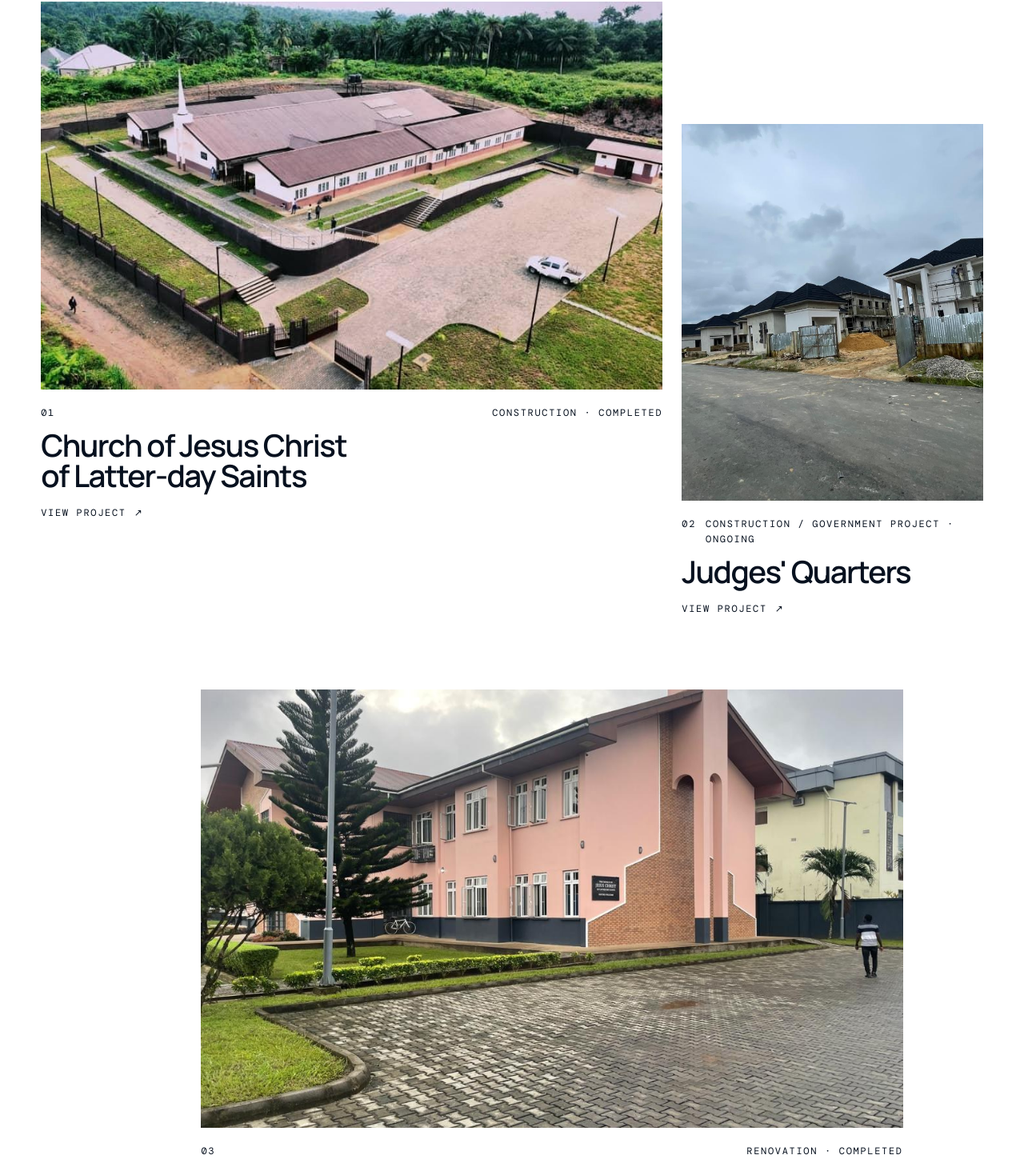
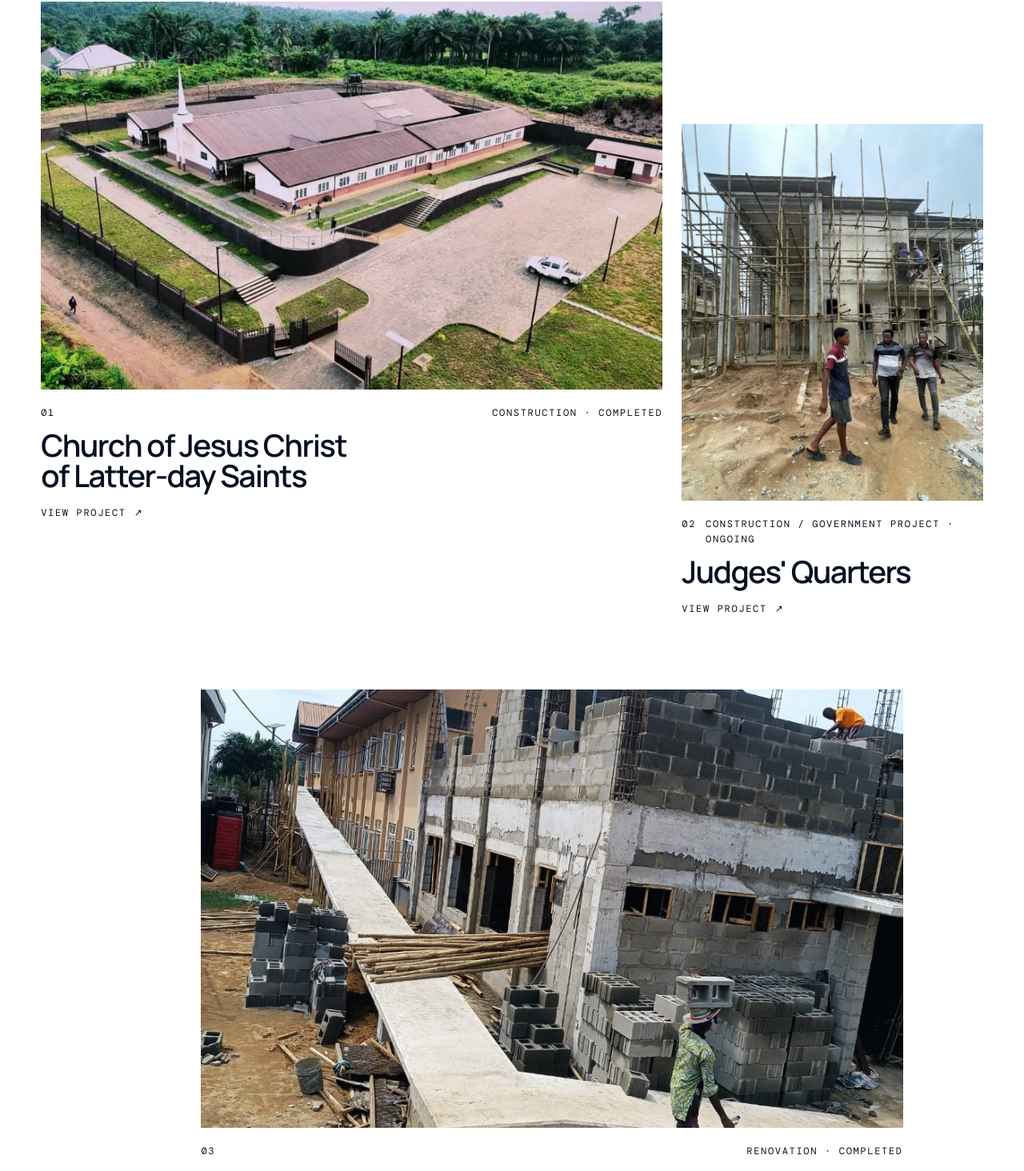
Before and after one commit to samayoung/ausmore-building-construction, a React (Vite) app: page / in a window 1280 px wide. Shown: the part 1756-3220 px from the top of the page at 80% size. Built offline with nearby package versions, Linux system fonts and the light colour scheme; a web font is replaced by a local one.

Commit message:
Change lead photos for Judges' Quarters and church extension; fix location

```diff
--- a/src/data.js
+++ b/src/data.js
@@ -11,6 +11,7 @@
 
 const img = (slug, n) => `/images/projects/project-${slug}${n ? `-${n}` : ''}.jpg`
 
+/* To change which photo shows first: set `image` to another number and list the rest in `images`. */
 export const projects = [
   {
     slug: 'church-latter-day-saints',
@@ -33,20 +34,20 @@
     year: '',
     description:
       'An ongoing government development project focused on quality workmanship, structural integrity, efficient project management and timely delivery in accordance with development standards.',
-    image: img('judges-quarters'),
-    images: [2, 3, 4].map((n) => img('judges-quarters', n)),
+    image: img('judges-quarters', 4),
+    images: [0, 2, 3].map((n) => img('judges-quarters', n)),
   },
   {
     slug: 'church-renovation',
     title: 'Church Extension & Renovation',
     category: 'Renovation',
     status: 'Completed',
-    location: 'Four Lanes, Uyo, Akwa Ibom State',
+    location: 'Four Lean, Uyo, Akwa Ibom State',
     year: '',
     description:
       'A church extension and renovation project involving the improvement and expansion of an existing worship environment while maintaining functionality, architectural character and quality workmanship.',
-    image: img('church-renovation'),
-    images: [2, 3, 4, 5].map((n) => img('church-renovation', n)),
+    image: img('church-renovation', 4),
+    images: [0, 2, 3, 5].map((n) => img('church-renovation', n)),
   },
 ]
 
```
